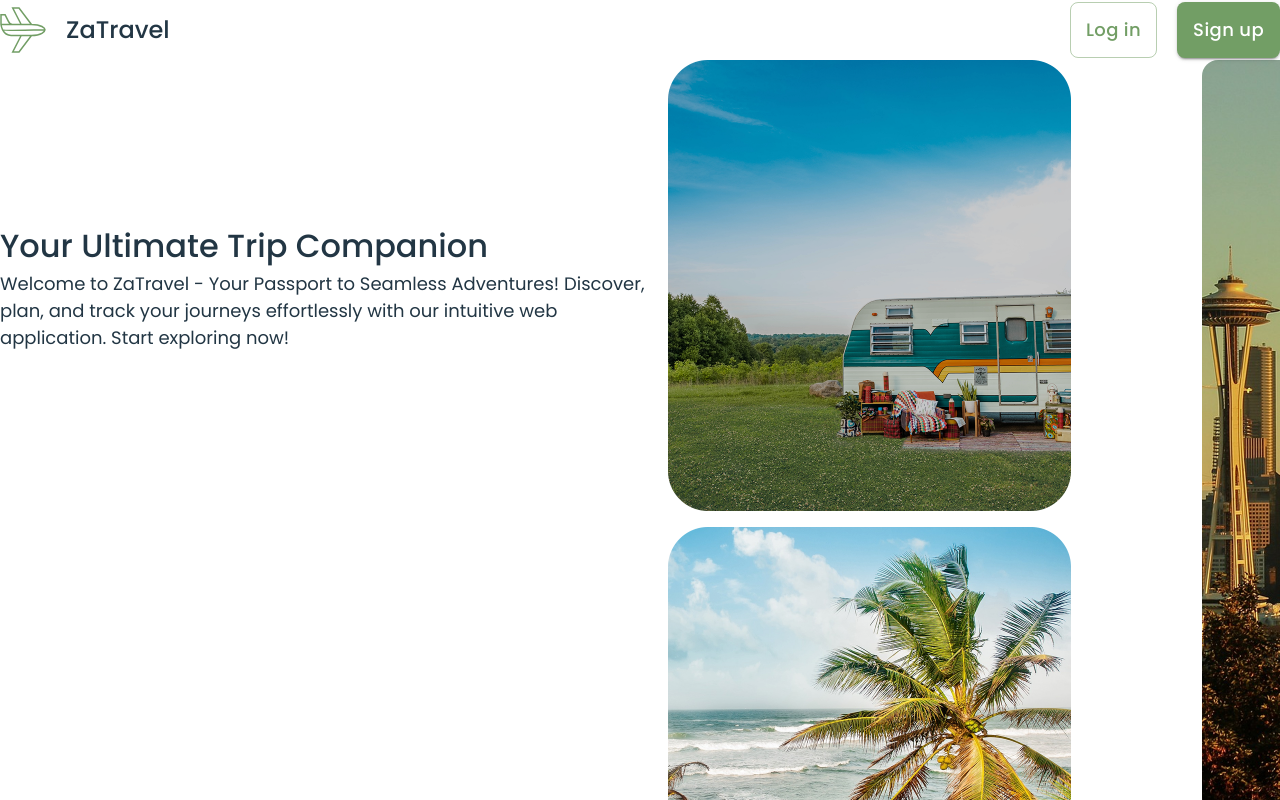
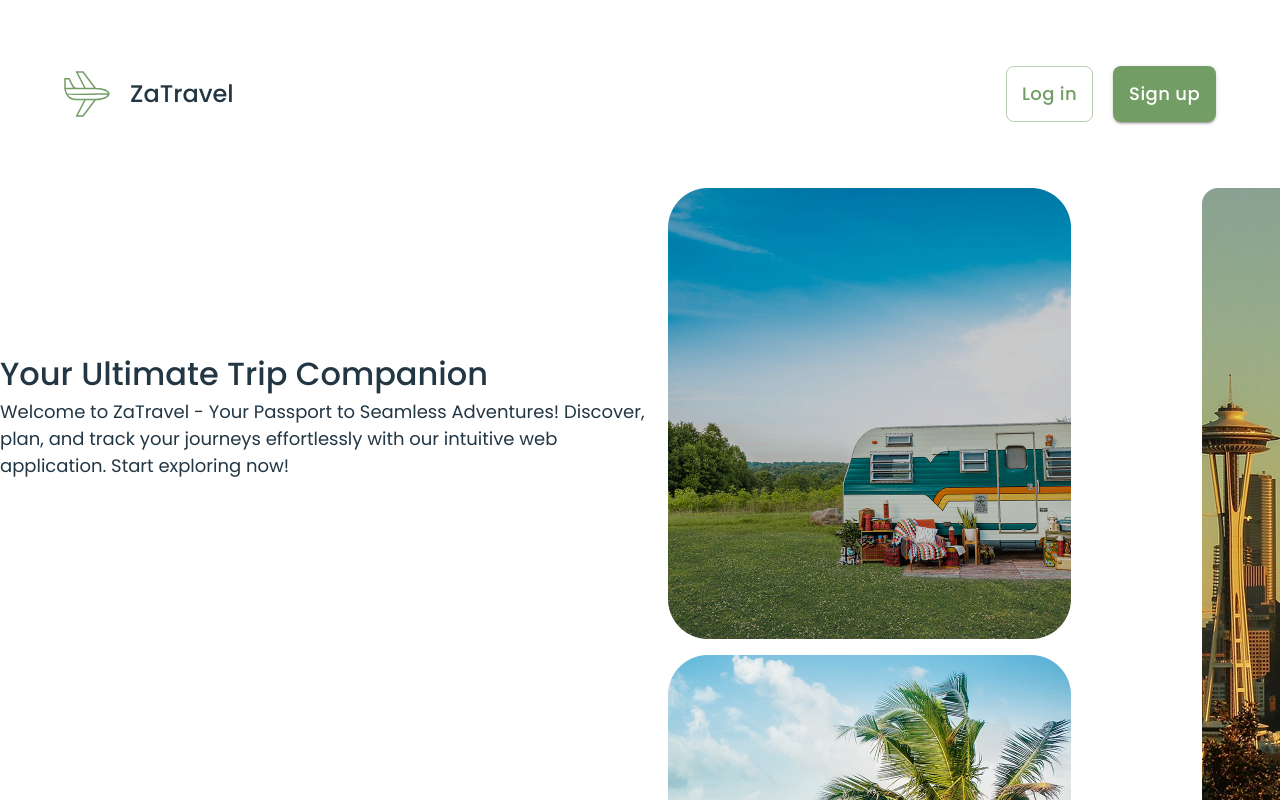
Before and after one commit to Mortharion-tech/za-travel, a React (Vite) app: page / in a window 1280 px wide. Shown: the top 800 px of the page. Built offline with nearby package versions, Linux system fonts and the light colour scheme; no server answers.

Commit message:
Update Header.tsx

```diff
--- a/src/features/landing/components/Header.tsx
+++ b/src/features/landing/components/Header.tsx
@@ -1,4 +1,4 @@
-import { Box, Link, Stack } from '@mui/material';
+import { Box, Container, Link, Stack } from '@mui/material';
 
 import { AppRoutes } from '@config/routes';
 import AppButton from '@features/ui/AppButton';
@@ -6,7 +6,7 @@ import Logo from '@features/ui/logo/Logo';
 
 export default function Header() {
   return (
-    <>
+    <Container maxWidth="lg" sx={{ py: 8 }}>
       <Stack direction="row" justifyContent="space-between" alignItems="center">
         <Box>
           <Logo />
@@ -30,6 +30,6 @@ export default function Header() {
           </AppButton>
         </Stack>
       </Stack>
-    </>
+    </Container>
   );
 }
```
